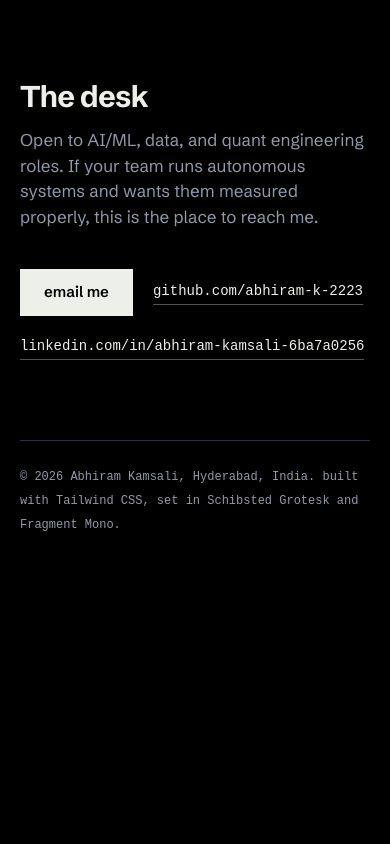
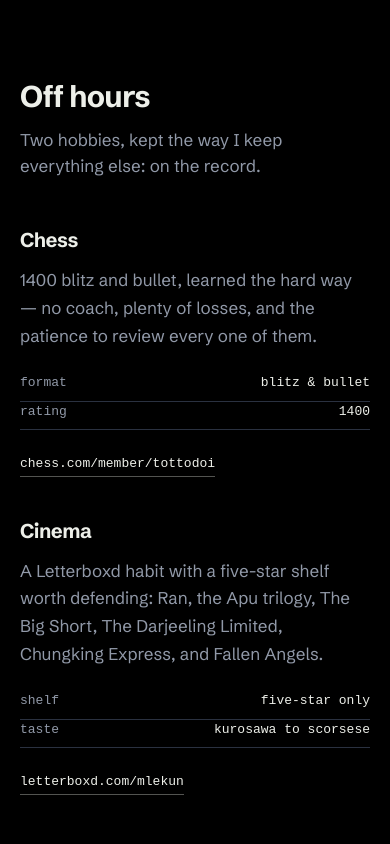
Before and after one commit to abhiram-k-2223/portfolio, a website built with Vite: page index.html in a window 390 px wide. Shown: the part 6280-7124 px from the top of the page. Before the commit the page ends 6865 px from the top, so only its background shows below. Built offline with nearby package versions, Linux system fonts and the light colour scheme; a web font is replaced by a local one.

Commit message:
Add off-hours section: chess and cinema

```diff
--- a/index.html
+++ b/index.html
@@ -63,6 +63,11 @@
             href="#toolchain"
             class="text-[14px] text-muted transition-colors hover:text-ink"
             >toolchain</a
+          >
+          <a
+            href="#off-hours"
+            class="text-[14px] text-muted transition-colors hover:text-ink"
+            >off hours</a
           >
           <a
             href="#desk"
@@ -511,6 +516,71 @@
       </section>
 
       <section
+        id="off-hours"
+        class="mx-auto max-w-[1100px] scroll-mt-14 border-t border-ink/20 px-5 py-20 sm:px-8"
+      >
+        <h2 class="text-3xl font-bold tracking-tight sm:text-4xl">
+          Off hours
+        </h2>
+        <p class="mt-3 max-w-[64ch] text-muted">
+          Two hobbies, kept the way I keep everything else: on the record.
+        </p>
+
+        <div class="mt-12 grid gap-x-10 gap-y-10 sm:grid-cols-2">
+          <div>
+            <h3 class="text-xl font-bold tracking-tight">Chess</h3>
+            <p class="mt-3 max-w-[46ch] leading-relaxed text-muted">
+              1400 blitz and bullet, learned the hard way — no coach, plenty
+              of losses, and the patience to review every one of them.
+            </p>
+            <dl
+              class="mt-6 max-w-[46ch] gap-y-3 font-mono text-[13px]"
+            >
+              <div class="flex justify-between gap-4 border-b border-rule pb-2">
+                <dt class="shrink-0 text-muted">format</dt>
+                <dd class="text-right">blitz &amp; bullet</dd>
+              </div>
+              <div class="flex justify-between gap-4 border-b border-rule pb-2">
+                <dt class="shrink-0 text-muted">rating</dt>
+                <dd class="text-right tabular">1400</dd>
+              </div>
+            </dl>
+            <a
+              href="https://www.chess.com/member/tottodoi"
+              class="mt-6 inline-block border-b border-ink/35 pb-0.5 font-mono text-[13px] transition-colors hover:border-pnl hover:text-pnl"
+              >chess.com/member/tottodoi</a
+            >
+          </div>
+
+          <div>
+            <h3 class="text-xl font-bold tracking-tight">Cinema</h3>
+            <p class="mt-3 max-w-[46ch] leading-relaxed text-muted">
+              A Letterboxd habit with a five-star shelf worth defending: Ran,
+              the Apu trilogy, The Big Short, The Darjeeling Limited, Chungking
+              Express, and Fallen Angels.
+            </p>
+            <dl
+              class="mt-6 max-w-[46ch] gap-y-3 font-mono text-[13px]"
+            >
+              <div class="flex justify-between gap-4 border-b border-rule pb-2">
+                <dt class="shrink-0 text-muted">shelf</dt>
+                <dd class="text-right">five-star only</dd>
+              </div>
+              <div class="flex justify-between gap-4 border-b border-rule pb-2">
+                <dt class="shrink-0 text-muted">taste</dt>
+                <dd class="text-right">kurosawa to scorsese</dd>
+              </div>
+            </dl>
+            <a
+              href="https://letterboxd.com/mlekun/"
+              class="mt-6 inline-block border-b border-ink/35 pb-0.5 font-mono text-[13px] transition-colors hover:border-pnl hover:text-pnl"
+              >letterboxd.com/mlekun</a
+            >
+          </div>
+        </div>
+      </section>
+
+      <section
         id="desk"
         class="mx-auto max-w-[1100px] scroll-mt-14 border-t border-ink/20 px-5 py-20 sm:px-8"
       >
```
